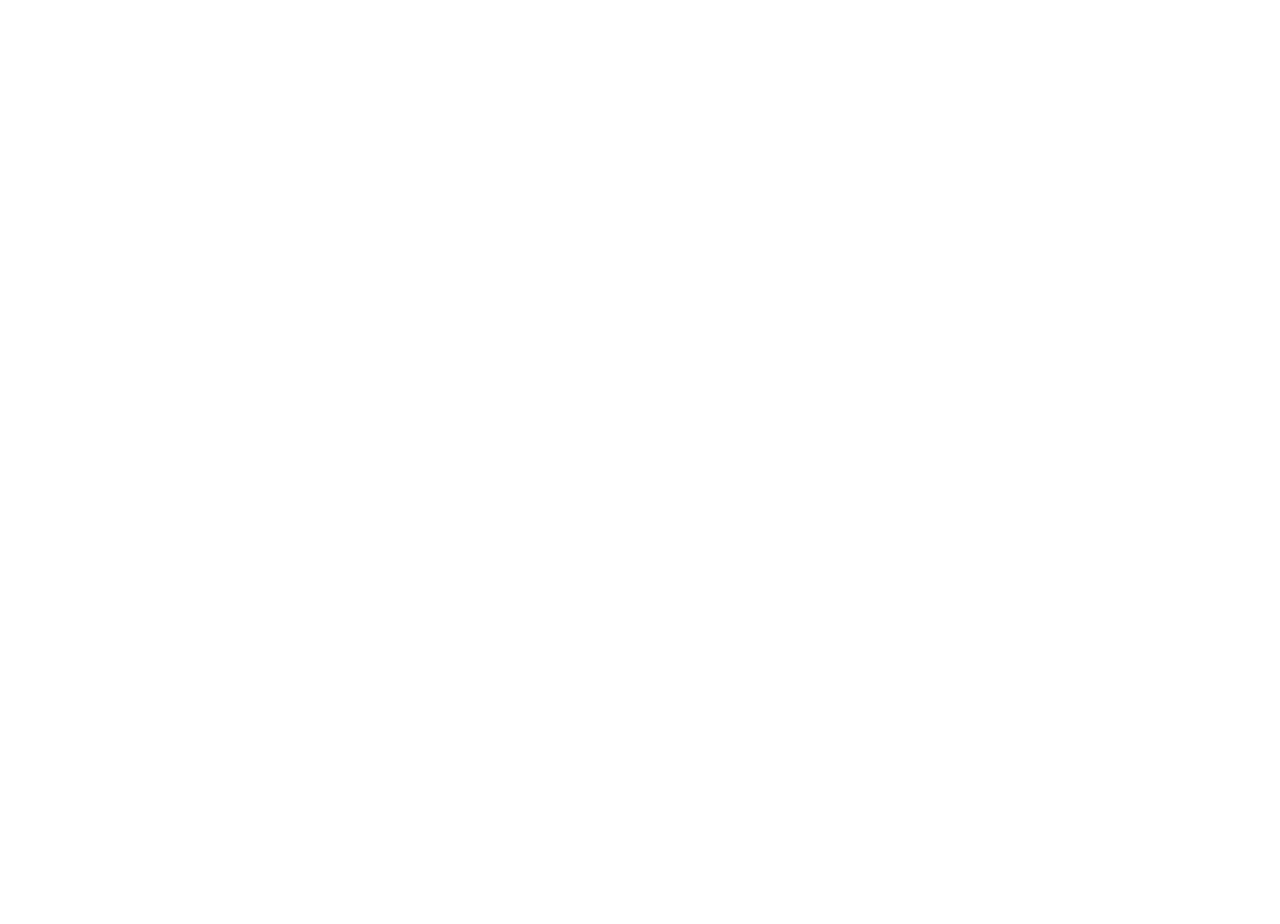
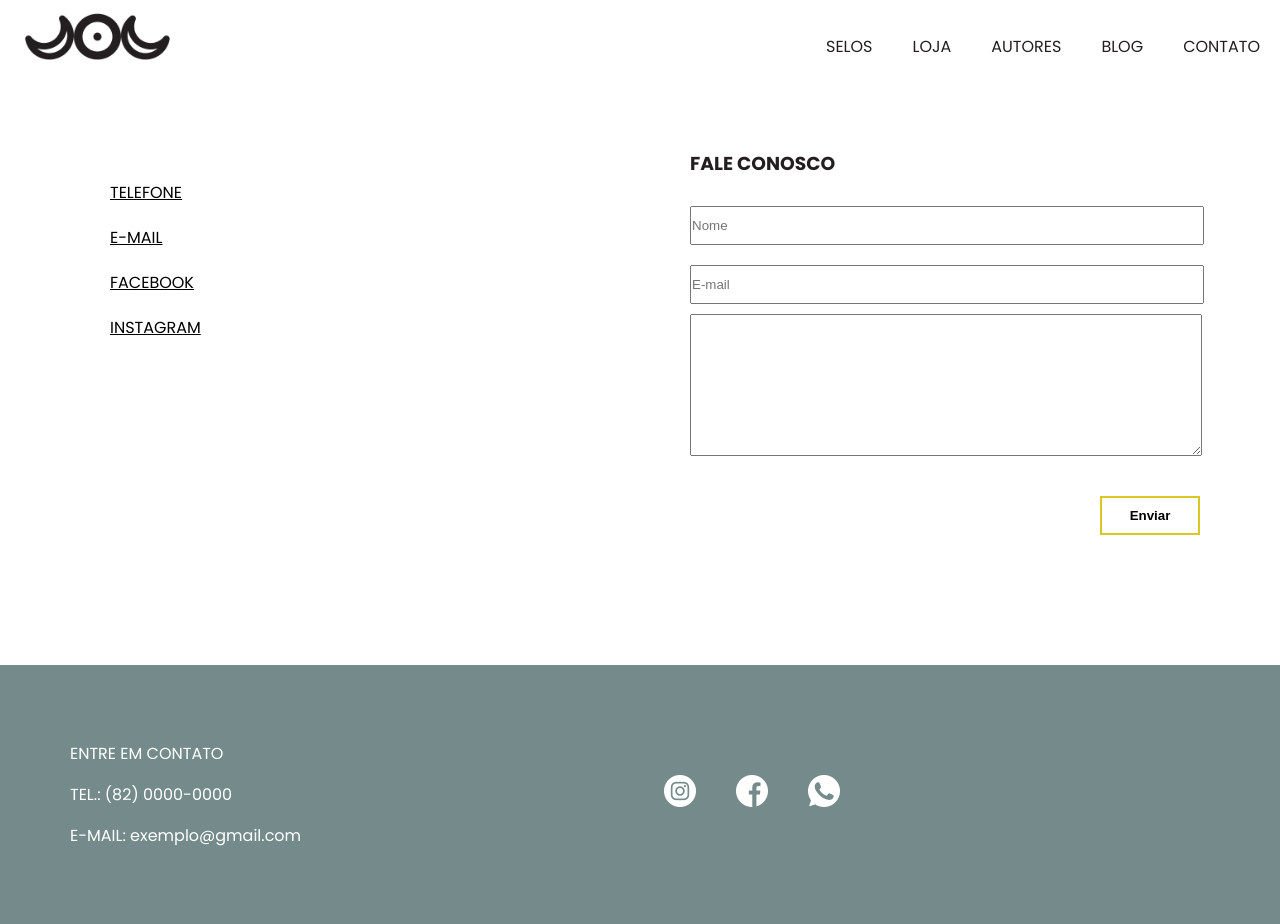
Before and after one commit to kayehol/trajes-editora, a Gatsby site: page /contato in a window 1280 px wide. Before the commit this address had no page. Before the commit the page ends 800 px from the top, so only its background shows below. Built offline with nearby package versions, Linux system fonts and the light colour scheme; Gatsby itself is replaced by a stand-in of ours.

Commit message:
feita pg contatos

```diff
--- /dev/null
+++ b/src/pages/contato.js
@@ -0,0 +1,90 @@
+import React from "react"
+import styled from "styled-components"
+import Layout from "../components/layout"
+
+const Container = styled.div`
+    display: flex;
+    flex-direction: row;
+    padding: 120px 60px;
+    font-family: Poppins, sans-serif;
+    #links{
+        width: 50%;
+        padding: 50px;
+    }
+    ul {
+        list-style-type: none;
+        margin: 0;
+        padding: 0;
+    }
+    ul li {
+        padding: 10px 0;
+    }
+    a {
+        color: #000;
+    }
+    #faleConosco{
+        width: 50%;
+        padding: 10px 20px;
+    }
+    #faleConosco h2 {
+        align-self: center;
+    }
+    form {
+        display: flex;
+        flex-direction: column;
+        align-items: flex-start;
+        width: 100%;
+    }
+    textarea {
+        padding: 10px 0;
+        width: 100%;
+    }
+    input {
+        padding: 10px 0;
+        margin: 10px 0;
+        width: 100%;
+    }
+    button {
+        width: 100px;
+        align-self: flex-end;
+        padding: 10px;
+        margin-top: 40px;
+        background-color: #fff;
+        border: 2px solid #dbc724;
+        font-weight: bold;
+    }
+`
+
+const Contato = () => (
+  <Layout>
+    <Container>
+      <div id="links">
+        <ul>
+          <li>
+            <a href="https://www.google.com">TELEFONE</a>
+          </li>
+          <li>
+            <a href="https://www.google.com">E-MAIL</a>
+          </li>
+          <li>
+            <a href="https://www.google.com">FACEBOOK</a>
+          </li>
+          <li>
+            <a href="https://www.google.com">INSTAGRAM</a>
+          </li>
+        </ul>
+      </div>
+      <div id="faleConosco">
+          <h3>FALE CONOSCO</h3>
+          <form>
+              <input id='inputNome' type='text' placeholder='Nome'></input>
+              <input id='inputEmail' type='text' placeholder='E-mail'></input>
+              <textarea name='msg' rows='8' cols='20'></textarea>
+              <button>Enviar</button>
+          </form>
+      </div>
+    </Container>
+  </Layout>
+)
+
+export default Contato
--- a/src/templates/autor-info.js
+++ b/src/templates/autor-info.js
@@ -27,10 +27,9 @@
     font-family: Poppins, sans-serif;
   }
   #nomeFoto{
-    padding: 80px 40px;
+    padding: 0;
     width: 30%;
-    display: flex;
-    flex-direction: column;
+    align-self: flex-end;
     h2{
       text-align: center;
       padding-top: 40px;
@@ -46,6 +45,7 @@
     justify-content: center;
     width: 70%;
     margin: auto;
+    height: 100%;
     #bio {
       padding: 80px 60px 0 0;
     }
@@ -55,6 +55,8 @@
     }
     a {
       text-align: center;
+      color: #000;
+      padding: 5px 0;
     }
   }
 `
```
